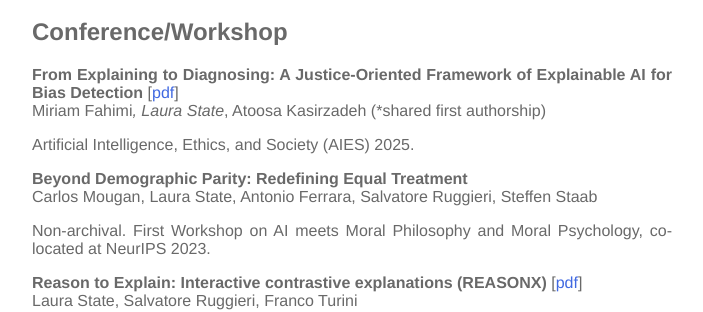
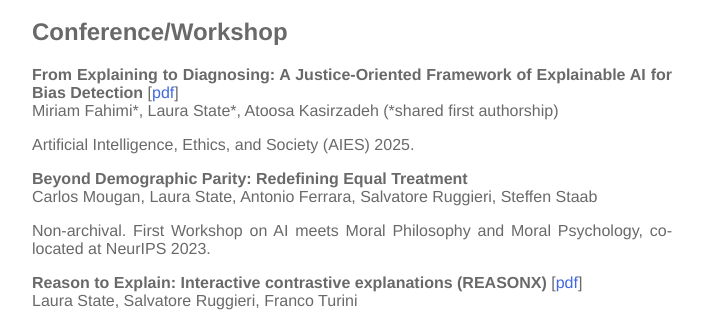
Before and after one commit to lstate/lstate.github.io, a Jekyll site: the page built from _pages/publications.markdown, in a window 1280 px wide. Shown: the part 656-968 px from the top of the page, without its empty margins (288-991 px from the left). Built offline with Jekyll 4.4.1, drawn with Linux system fonts in a browser that asks for light colours.

```diff
--- a/_pages/publications.markdown
+++ b/_pages/publications.markdown
@@ -36,7 +36,7 @@ Machine Learning, 2022.
 ## Conference/Workshop
 
 **From Explaining to Diagnosing: A Justice-Oriented Framework of Explainable AI for Bias Detection** [[pdf](https://ojs.aaai.org/index.php/AIES/article/view/36597)] <br>
-Miriam Fahimi*, Laura State*, Atoosa Kasirzadeh (*shared first authorship)
+Miriam Fahimi\*, Laura State\*, Atoosa Kasirzadeh (*shared first authorship)
 
 Artificial Intelligence, Ethics, and Society (AIES) 2025.
 
```
